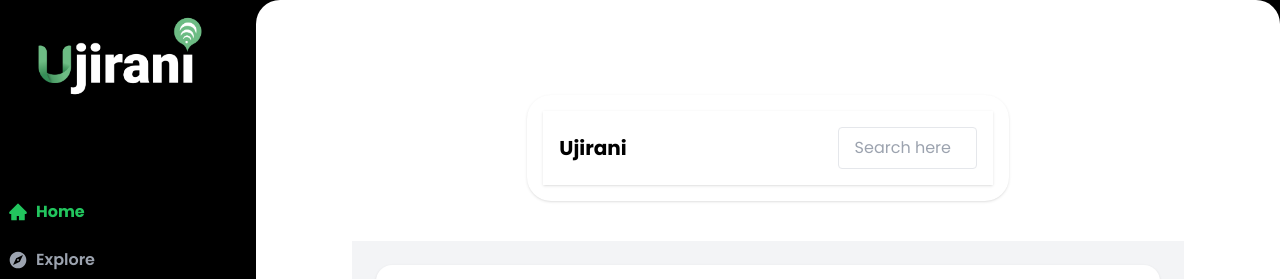
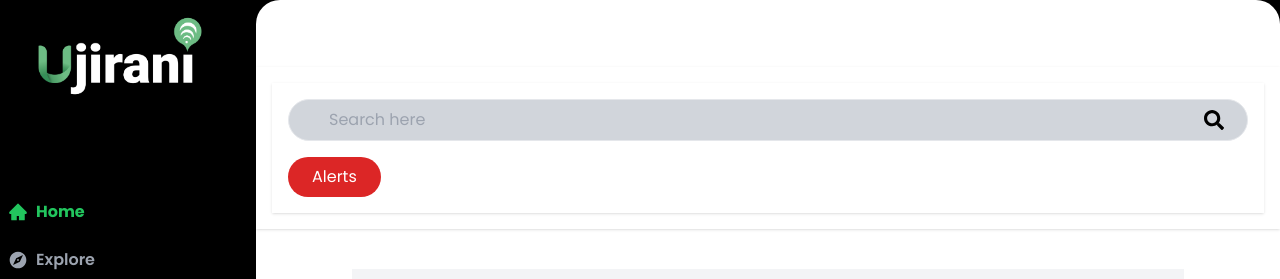
Before and after one commit to Wanjirusimiyu/Ujirani, a React (Create React App) app in the folder client/: page / in a window 1280 px wide. Shown: the top 279 px of the page. Built offline with nearby package versions, Linux system fonts and the light colour scheme.

Commit message:
Modify the navbar by adding an alerts button  and a search bar icon

```diff
--- a/client/src/components/Navbar.js
+++ b/client/src/components/Navbar.js
@@ -1,16 +1,30 @@
 import React from "react";
+import { FaSearch } from "react-icons/fa";
+
 
 const Navbar = () => {
   return (
-    <div className="bg-white shadow p-4 rounded-3xl" >
-    <header className="bg-white shadow p-4">
-      <div className="container mx-auto flex justify-between items-center">
-        <h1 className="text-xl font-bold">Ujirani</h1>
+    <div className="bg-white shadow p-4 flex items-center justify-between w-full">
+      <header className="bg-white shadow p-4 w-full">
+        <div className="container mx-auto flex justify-between items-center w-full">
+
+          {/* Search bar container */}
+          <div className="relative w-full">
             <input
               type="text"
               placeholder="Search here"
-          className="border rounded px-4 py-2 w-1/3"
+              className="border bg-gray-300 rounded-full px-4 py-2 w-full pl-10"
             />
+            {/* Search icon */}
+            <FaSearch className="h-5 w-5 text-black absolute right-6 top-1/2 transform -translate-y-1/2" />
+          </div>
+        </div>
+
+        {/* Red button below search bar */}
+        <div className="mt-4 flex justify-start">
+          <button className="bg-red-600 text-white px-6 py-2 rounded-full hover:bg-red-800 transition-colors">
+            Alerts
+          </button>
         </div>
       </header>
     </div>
```
Lines whose indentation alone changed are shown as unchanged.
